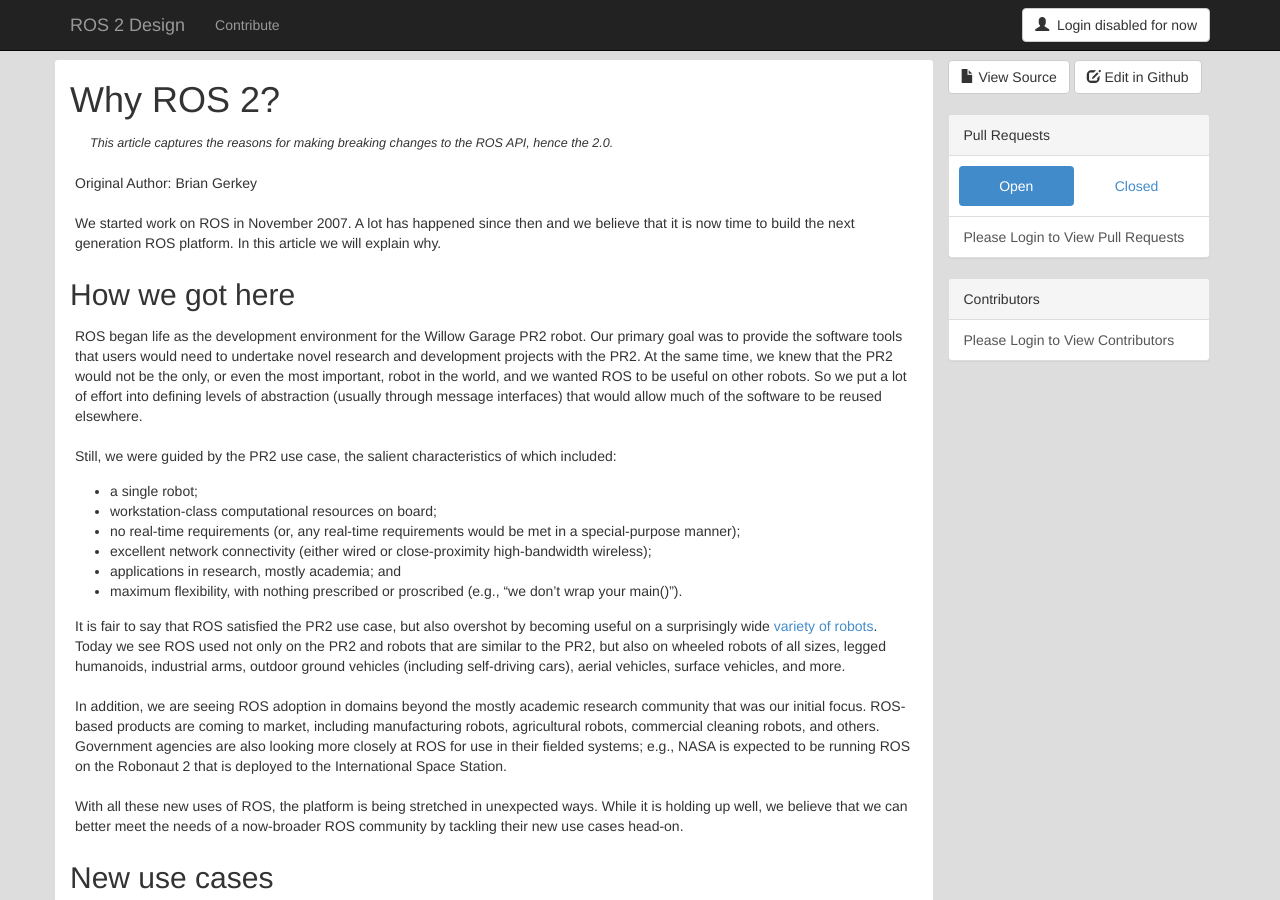
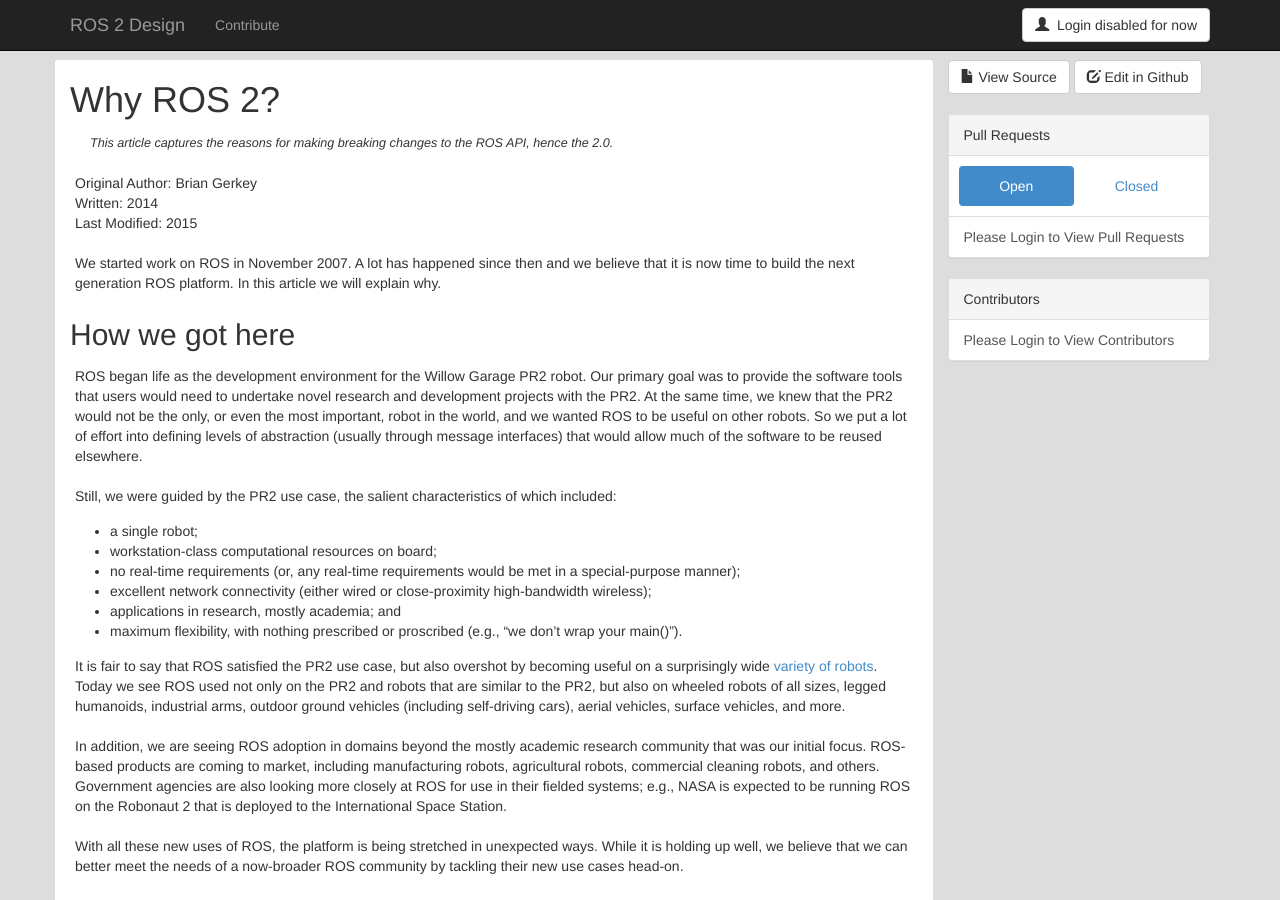
Before and after one commit to ros2/design, a Jekyll site: the page built from articles/010_why_ros2.md, in a window 1280 px wide and 900 px high. Built offline with Jekyll 4.4.1, drawn with Linux system fonts in a browser that asks for light colours; nearby versions of some CDN libraries.

Commit message:
Add format+example for adding year+last modified year for each article
Signed-off-by: Christophe Bedard <bedard.christophe@gmail.com>

```diff
--- a/articles/010_why_ros2.md
+++ b/articles/010_why_ros2.md
@@ -6,6 +6,8 @@
   This article captures the reasons for making breaking changes to the ROS API, hence the 2.0.
 published: true
 author: Brian Gerkey
+written: 2014
+last_modified: 2015
 categories: Overview
 ---
 
@@ -18,6 +20,8 @@
 </div>
 
 Original Author: {{ page.author }}
+Written: {{ page.written }}
+Last Modified: {% if page.last_modified %}{{ page.last_modified }}{% else %}{{ page.written }}{% endif %}
 
 We started work on ROS in November 2007.
 A lot has happened since then and we believe that it is now time to build the next generation ROS platform.
```
